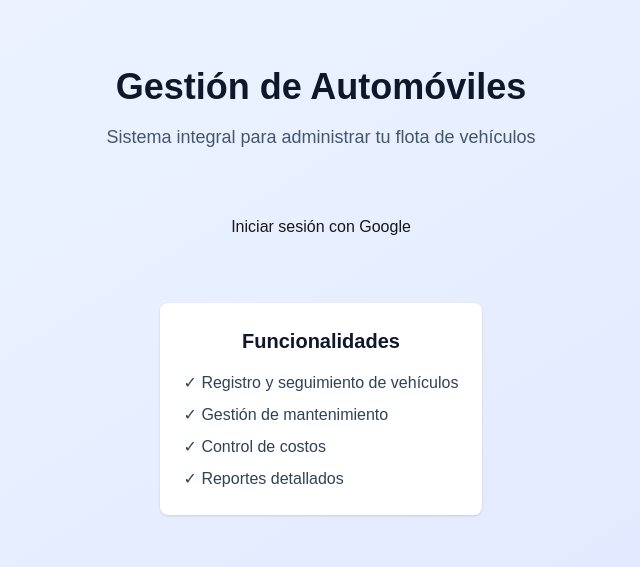
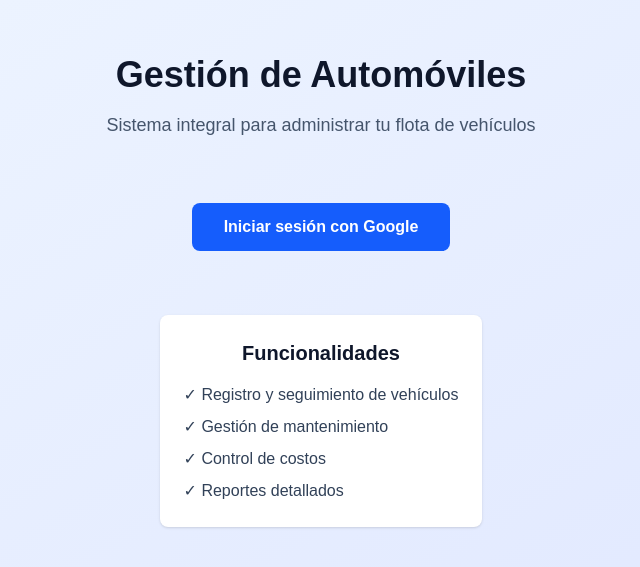
Before and after one commit to eugeniolarrain/AutoMetrics, a Next.js app in the folder gestion-autos/: page / in a window 1280 px wide. Shown: the part 109-676 px from the top of the page, without its empty margins (319-959 px from the left). Built offline with nearby package versions, Linux system fonts and the light colour scheme; no server answers.

Commit message:
Fix: move login button to app directory

```diff
--- /dev/null
+++ b/gestion-autos/app/login-button.tsx
@@ -0,0 +1,32 @@
+"use client"
+
+import { signIn, signOut, useSession } from "next-auth/react"
+
+export default function LoginButton() {
+  const { data: session } = useSession()
+
+  if (session) {
+    return (
+      <div className="flex flex-col items-center gap-4">
+        <p className="text-lg font-semibold text-slate-900 dark:text-white">
+          Hola, {session.user?.name}
+        </p>
+        <button
+          onClick={() => signOut()}
+          className="px-6 py-3 bg-red-600 hover:bg-red-700 text-white font-semibold rounded-lg transition-colors"
+        >
+          Cerrar sesión
+        </button>
+      </div>
+    )
+  }
+
+  return (
+    <button
+      onClick={() => signIn("google")}
+      className="px-8 py-3 bg-blue-600 hover:bg-blue-700 text-white font-semibold rounded-lg transition-colors"
+    >
+      Iniciar sesión con Google
+    </button>
+  )
+}
--- a/gestion-autos/app/page.tsx
+++ b/gestion-autos/app/page.tsx
@@ -1,4 +1,4 @@
-import LoginButton from "@/login_button"
+import LoginButton from "./login-button"
 
 export default function Home() {
   return (
```
